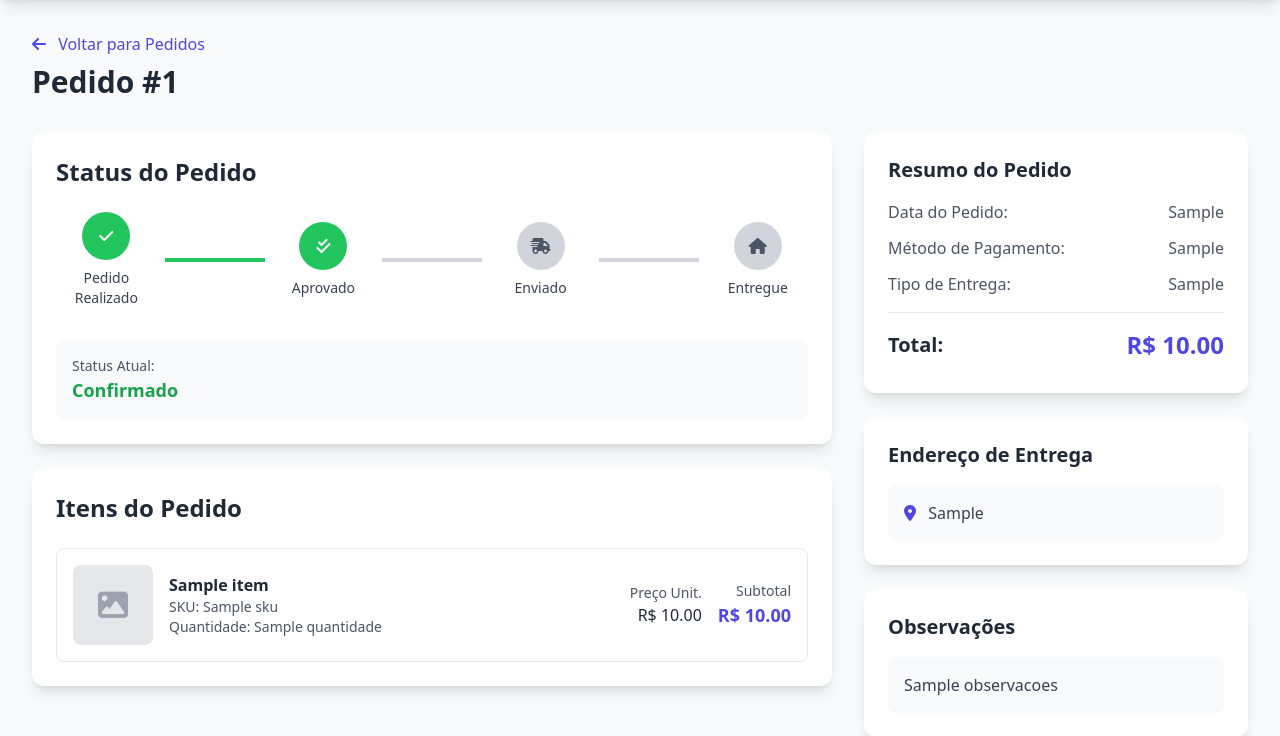
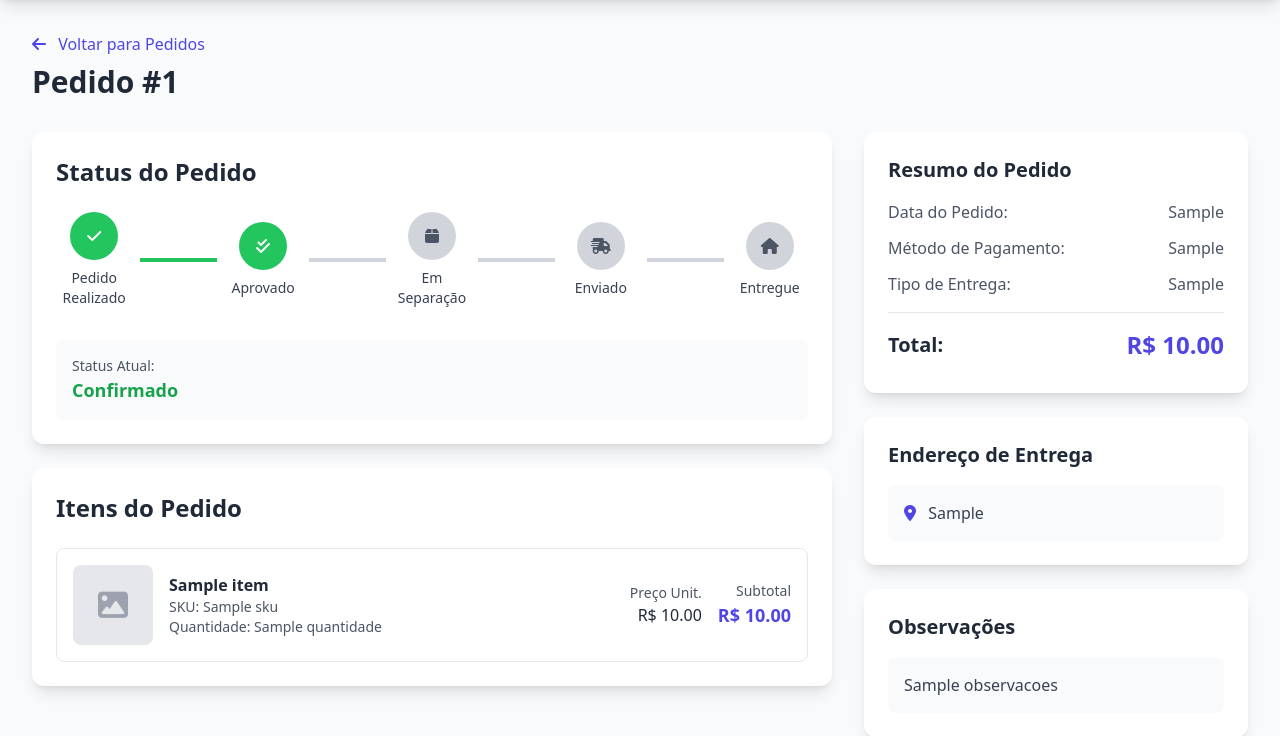
Before and after one commit to DuJao22/Apresentacao-UpComercce, a Flask app: template app/templates/customer/pedido_detalhes.html in a window 1280 px wide. Shown: the part 64-800 px from the top of the page. Run offline with Flask 3, Linux system fonts and the light colour scheme; the template is opened without the code that fills it: most values are stand-ins (such as "Sample title", 1, 10 or a date in 2020); data that the repository does not hold is empty; some libraries are stand-ins or nearby versions.

Commit message:
Add an "In Separation" status with a visual indicator to order tracking
Update `pedido_detalhes.html` to include a new status step ('em_separacao') in the order tracking visualization, adding a corresponding icon and conditional styling for visual progress.

Replit-Commit-Author: Agent
Replit-Commit-Session-Id: 4bdf8f50-5ba1-4cb7-8c80-fa1267530010
Replit-Commit-Checkpoint-Type: full_checkpoint
Replit-Commit-Screenshot-Url: https://storage.googleapis.com/screenshot-production-us-central1/a910d90d-b102-4981-8def-2d9b3682e711/4bdf8f50-5ba1-4cb7-8c80-fa1267530010/uZmore5

```diff
--- a/app/templates/customer/pedido_detalhes.html
+++ b/app/templates/customer/pedido_detalhes.html
@@ -47,6 +47,16 @@
                             <p class="text-sm font-medium text-gray-700">Aprovado</p>
                         </div>
 
+                        <div class="flex-1 h-1 mx-2 {% if pedido.status in ['em_separacao', 'pronto_para_retirada', 'retirado'] %}bg-green-500{% else %}bg-gray-300{% endif %}"></div>
+
+                        <div class="flex flex-col items-center text-center flex-1">
+                            <div class="w-12 h-12 rounded-full flex items-center justify-center mb-2
+                                {% if pedido.status in ['em_separacao', 'pronto_para_retirada', 'retirado'] %}bg-green-500 text-white{% else %}bg-gray-300 text-gray-600{% endif %}">
+                                <i class="fas fa-box"></i>
+                            </div>
+                            <p class="text-sm font-medium text-gray-700">Em<br>Separação</p>
+                        </div>
+
                         <div class="flex-1 h-1 mx-2 {% if pedido.status in ['pronto_para_retirada', 'retirado'] %}bg-green-500{% else %}bg-gray-300{% endif %}"></div>
 
                         <div class="flex flex-col items-center text-center flex-1">
@@ -86,6 +96,16 @@
                                 <i class="fas fa-check-double"></i>
                             </div>
                             <p class="text-sm font-medium text-gray-700">Aprovado</p>
+                        </div>
+
+                        <div class="flex-1 h-1 mx-2 {% if pedido.status in ['em_separacao', 'saiu_para_entrega', 'entregue'] %}bg-green-500{% else %}bg-gray-300{% endif %}"></div>
+
+                        <div class="flex flex-col items-center text-center flex-1">
+                            <div class="w-12 h-12 rounded-full flex items-center justify-center mb-2
+                                {% if pedido.status in ['em_separacao', 'saiu_para_entrega', 'entregue'] %}bg-green-500 text-white{% else %}bg-gray-300 text-gray-600{% endif %}">
+                                <i class="fas fa-box"></i>
+                            </div>
+                            <p class="text-sm font-medium text-gray-700">Em<br>Separação</p>
                         </div>
 
                         <div class="flex-1 h-1 mx-2 {% if pedido.status in ['saiu_para_entrega', 'entregue'] %}bg-green-500{% else %}bg-gray-300{% endif %}"></div>
```
